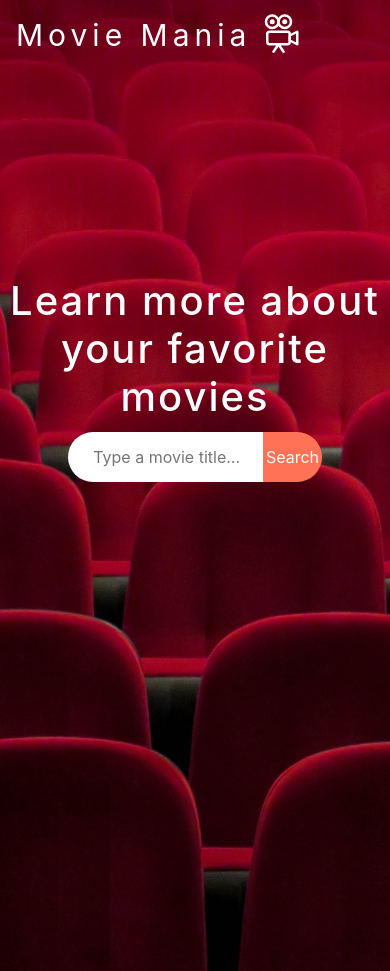
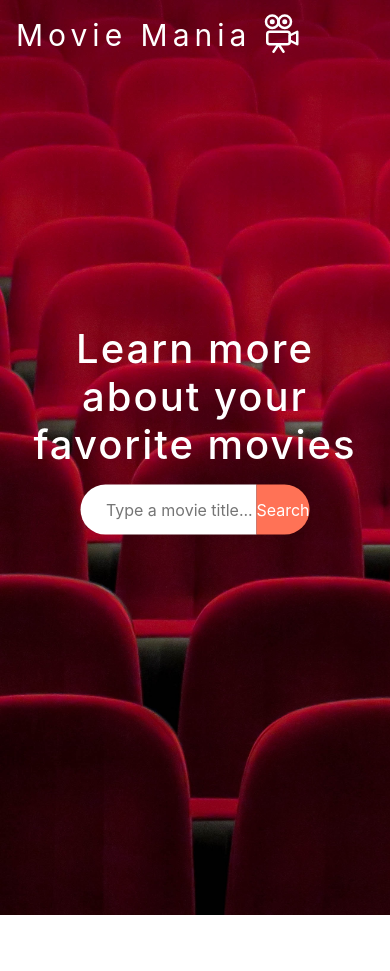
Before and after one commit to satyasuravaram/movie-mania-web-app, a React (Create React App) app: page / in a window 390 px wide. After the commit the page ends 915 px from the top, so only its background shows below. Built offline with nearby package versions, Linux system fonts and the light colour scheme; no server answers.

Commit message:
Fix responsiveness

```diff
--- a/src/App.css
+++ b/src/App.css
@@ -1,6 +1,7 @@
 .App {
   background-image: url('./images/landing_background.jpg');
-  height: 115vh;
+  height: max-content;
+  min-height: 100vh;
   background-size: cover;
   margin: 0;
   padding: 0;
--- a/src/components/SearchBar/SearchBar.css
+++ b/src/components/SearchBar/SearchBar.css
@@ -18,6 +18,8 @@
     padding-left: 25px;
     border-top-left-radius: 25px;
     border-bottom-left-radius: 25px;
+    border-top-right-radius: 0;
+    border-bottom-right-radius: 0;
 }
 
 #submitBtn {
@@ -26,6 +28,8 @@
     border: none;
     height: 50px;
     width: 15%;
+    border-top-left-radius: 0;
+    border-bottom-left-radius: 0;
     border-top-right-radius: 25px;
     border-bottom-right-radius: 25px;
     background-color: #ff7256;
--- a/src/pages/Landing.css
+++ b/src/pages/Landing.css
@@ -1,18 +1,24 @@
 .landing-container {
+    position: relative;
+    text-align: center;
+    height: 100vh;
+}
+
+.landing-contents {
     display: flex;
+    flex-direction: column;
     justify-content: space-around;
-    flex-direction: column;
+    width: 90%;
+    height: 20%;
     position: absolute;
-    top: 45%;
+    top: 40%;
     left: 50%;
     transform: translate(-50%, -50%);
-    width: 100%;
-    height: 13rem;
-    text-align: center;
 }
 
 .landing-header {
     color: white;
     font-weight: 500;
     letter-spacing: 2px;
+    margin-bottom: 1rem;
 }
--- a/src/pages/Landing.js
+++ b/src/pages/Landing.js
@@ -5,10 +5,12 @@ import './Landing.css'
 export const Landing = () => {
     return (
         <div className="landing-container">
-            <h1 className="landing-header">
-                Learn more about your favorite movies
-            </h1>
-            <SearchBar />
+            <div className="landing-contents">
+                <h1 className="landing-header">
+                    Learn more about your favorite movies
+                </h1>
+                <SearchBar />
+            </div>
         </div>
 
     )
```
